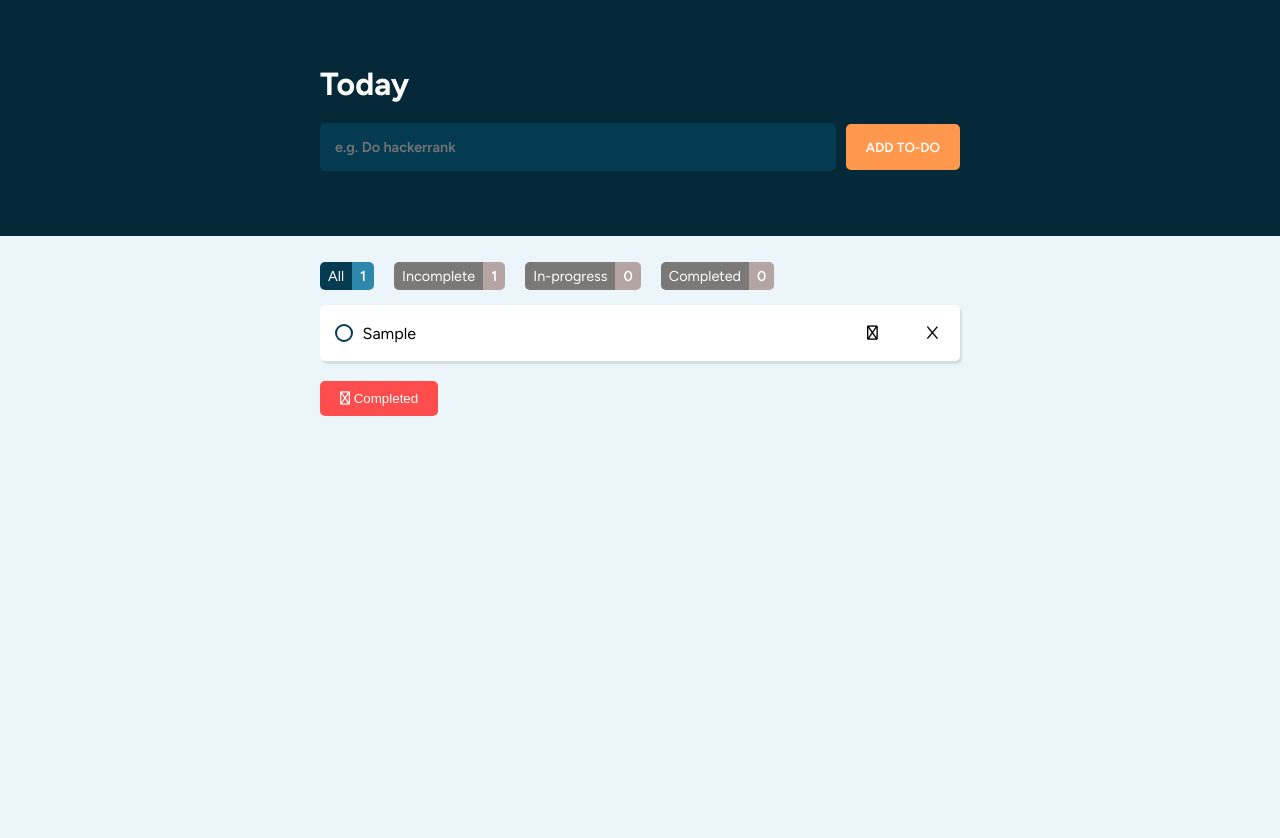
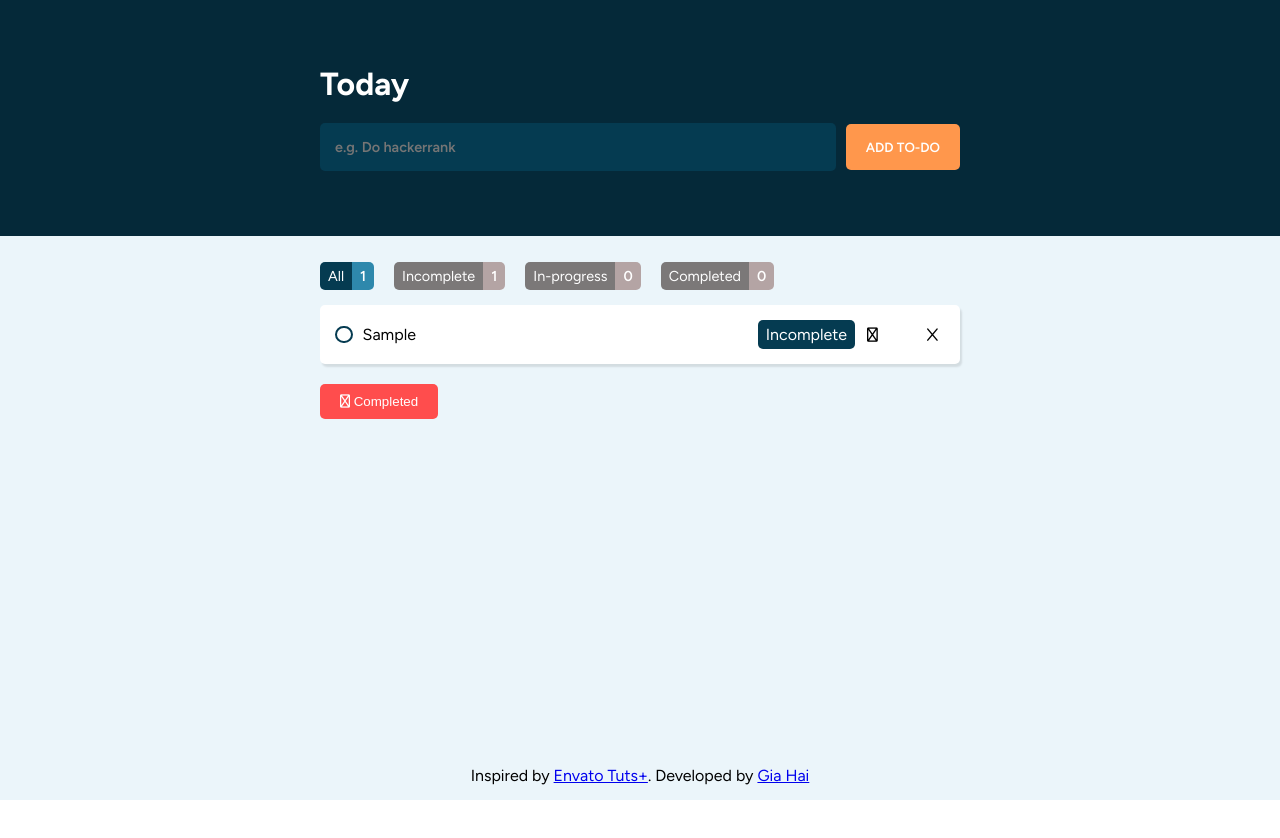
Before and after one commit to Boboiboy181/todo-list, a React (Vite) app: page / in a window 1280 px wide. Both pictures are taken after typing "Sample" into the empty fields and a click on the button "ADD TO-DO". Shown: the top 838 px of the page. After the commit the page ends 800 px from the top, so only its background shows below. Built offline with nearby package versions, Linux system fonts and the light colour scheme.

Commit message:
fixed style

```diff
--- a/src/App.scss
+++ b/src/App.scss
@@ -6,15 +6,17 @@
   justify-content: center;
   align-items: center;
   flex-direction: column;
+  background-color: $primary-color;
+  height: 100%;
 }
 
 .body {
   width: 100vw;
-  height: 100vh;
-  background-color: $primary-color;
+  height: 100%;
   display: flex;
   align-items: center;
   flex-direction: column;
+  overflow-y: scroll;
 }
 
 .todo-container {
@@ -72,3 +74,8 @@
     transform: scale(0.95);
   }
 }
+
+footer {
+  margin-bottom: 15px;
+  text-align: center;
+}
--- a/src/App.tsx
+++ b/src/App.tsx
@@ -90,6 +90,14 @@ function App() {
           )}
         </div>
       </section>
+      <footer>
+        Inspired by{" "}
+        <a href="https://www.youtube.com/watch?v=y71CdVq5SvI&t=1349s">
+          Envato Tuts+
+        </a>
+        . Developed by{"     "}
+        <a href="https://www.linkedin.com/in/dao-gia-hai/">Gia Hai</a>
+      </footer>
     </div>
   );
 }
--- a/src/components/TodoItem/TodoItem.tsx
+++ b/src/components/TodoItem/TodoItem.tsx
@@ -70,6 +70,7 @@ const TodoItem = ({ item, deleteTodo, updateTodo }: TodoItemProps) => {
           )}
         </div>
         <div className="todo-item-action">
+          <span className={`${status}`}>{status}</span>
           <button
             onClick={handleButtonChange}
             className="todo-item-action__play"
--- a/src/components/TodoItem/styles.scss
+++ b/src/components/TodoItem/styles.scss
@@ -76,7 +76,27 @@
 
   &-action {
     display: flex;
+    align-items: center;
     gap: 5px;
+
+    span {
+      display: inline-block;
+      padding: 5px 8px;
+      border-radius: 5px;
+      color: white;
+
+      &.Incomplete {
+        background-color: $secondary-color;
+      }
+
+      &.Completed {
+        background-color: green;
+      }
+
+      &.In-progress {
+        background-color: $button-color;
+      }
+    }
 
     button {
       background-color: white;
--- a/src/index.scss
+++ b/src/index.scss
@@ -4,6 +4,12 @@
   box-sizing: border-box;
 }
 
+html,
+body,
+#root {
+  height: 100%;
+}
+
 html {
   font-family: "Figtree", sans-serif;
   font-size: 16px;
```
Also changed, not shown: 1 other file (tests, documents, lock files or other folders).
